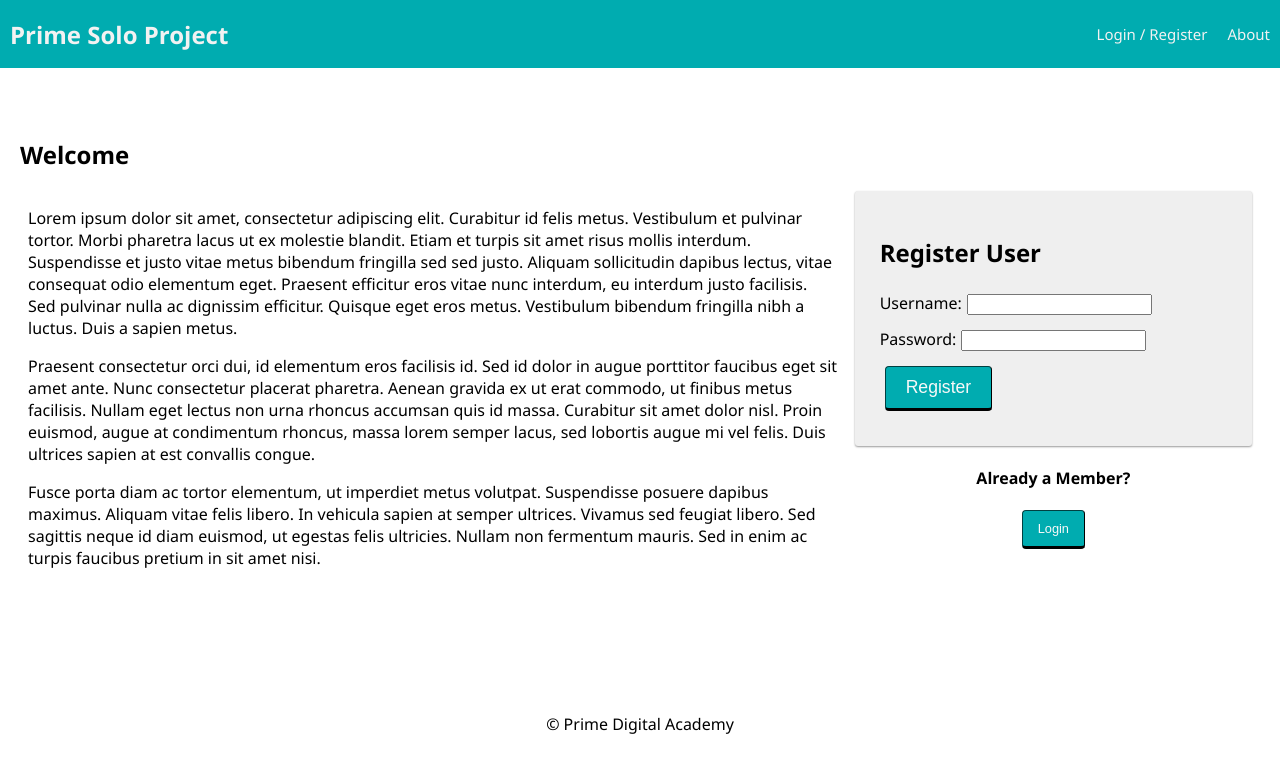
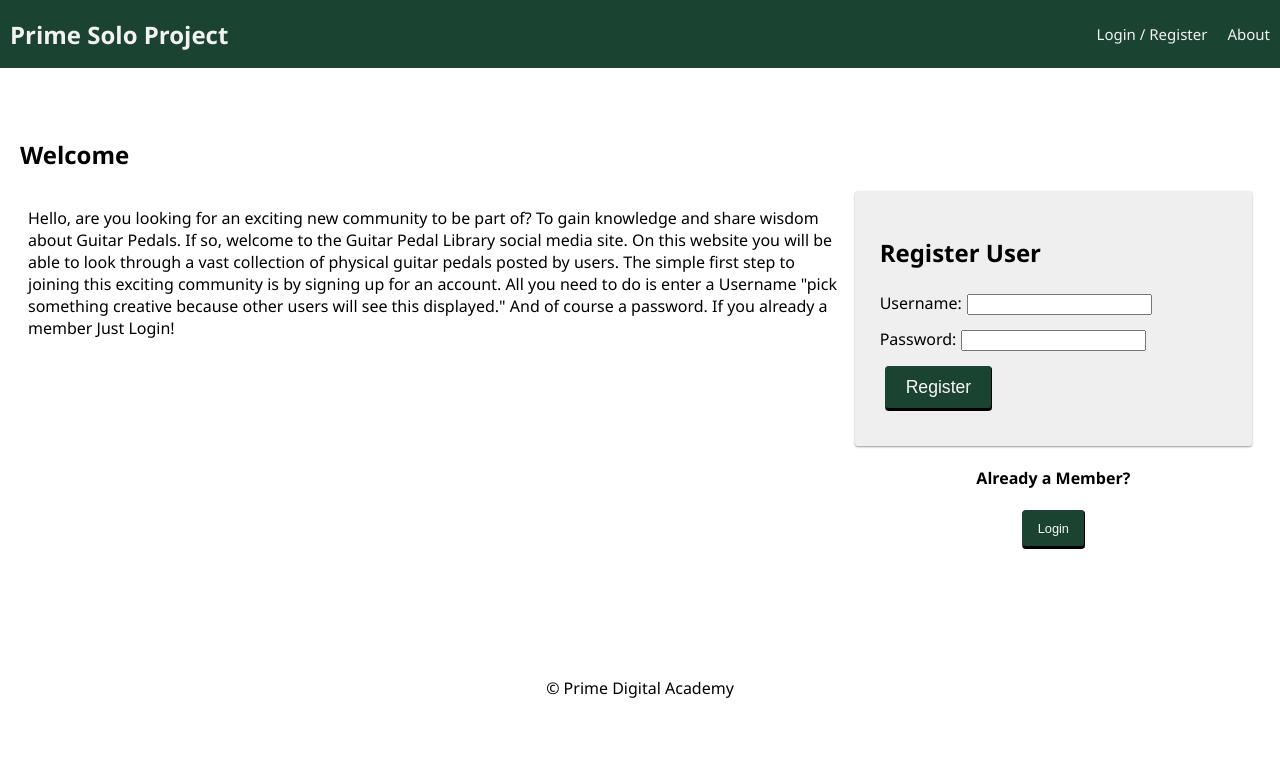
Before and after one commit to BuriedinDreams/solo-project-guitar-pedal-library, a React (Create React App) app: page /#/home in a window 1280 px wide. Shown: the top 772 px of the page. Built offline with nearby package versions, Linux system fonts and the light colour scheme; no server answers.

Commit message:
working on nav bar layout

```diff
--- a/src/components/App/App.css
+++ b/src/components/App/App.css
@@ -29,10 +29,10 @@ Button
 .btn {
   display: inline-block;
   padding: 10px 20px;
-  border-color: #014041;
+  border-color: #1b4332;
   border-width: 1px 1px 3px;
   border-radius: 4px;
-  background-color: #00acb0;
+  background-color: #1b4332;
   color: #f8f8f8;
   font-size: 1.1rem;
   outline: 0;
@@ -55,7 +55,7 @@ Button
 }
 
 .btn:hover {
-  background-color: #008183;
+  background-color: #1b4332;
   text-decoration: none;
 }
 
--- a/src/components/LandingPage/LandingPage.jsx
+++ b/src/components/LandingPage/LandingPage.jsx
@@ -20,35 +20,10 @@ function LandingPage() {
       <div className="grid">
         <div className="grid-col grid-col_8">
           <p>
-            Lorem ipsum dolor sit amet, consectetur adipiscing elit. Curabitur
-            id felis metus. Vestibulum et pulvinar tortor. Morbi pharetra lacus
-            ut ex molestie blandit. Etiam et turpis sit amet risus mollis
-            interdum. Suspendisse et justo vitae metus bibendum fringilla sed
-            sed justo. Aliquam sollicitudin dapibus lectus, vitae consequat odio
-            elementum eget. Praesent efficitur eros vitae nunc interdum, eu
-            interdum justo facilisis. Sed pulvinar nulla ac dignissim efficitur.
-            Quisque eget eros metus. Vestibulum bibendum fringilla nibh a
-            luctus. Duis a sapien metus.
-          </p>
-
-          <p>
-            Praesent consectetur orci dui, id elementum eros facilisis id. Sed
-            id dolor in augue porttitor faucibus eget sit amet ante. Nunc
-            consectetur placerat pharetra. Aenean gravida ex ut erat commodo, ut
-            finibus metus facilisis. Nullam eget lectus non urna rhoncus
-            accumsan quis id massa. Curabitur sit amet dolor nisl. Proin
-            euismod, augue at condimentum rhoncus, massa lorem semper lacus, sed
-            lobortis augue mi vel felis. Duis ultrices sapien at est convallis
-            congue.
-          </p>
-
-          <p>
-            Fusce porta diam ac tortor elementum, ut imperdiet metus volutpat.
-            Suspendisse posuere dapibus maximus. Aliquam vitae felis libero. In
-            vehicula sapien at semper ultrices. Vivamus sed feugiat libero. Sed
-            sagittis neque id diam euismod, ut egestas felis ultricies. Nullam
-            non fermentum mauris. Sed in enim ac turpis faucibus pretium in sit
-            amet nisi.
+            Hello, are you looking for an exciting new community to be part of? To gain knowledge and share wisdom about Guitar Pedals. If so, welcome to the Guitar Pedal Library social media site.
+            On this website you will be able to look through a vast collection of physical guitar pedals posted by users. The simple first step to joining this exciting community is by signing up for an account.
+            All you need to do is enter a Username "pick something creative because other users will see this displayed." And of course a password.
+            If you already a member Just Login!
           </p>
         </div>
         <div className="grid-col grid-col_4">
--- a/src/components/Nav/Nav.css
+++ b/src/components/Nav/Nav.css
@@ -5,7 +5,7 @@
   align-items: center;
 
   margin: 0 0 30px;
-  background-color: #00acb0;
+  background-color: #1b4332;
   overflow: hidden;
 }
 
@@ -24,7 +24,7 @@
 .navLink {
   display: inline-block;
   color: #f2f2f2;
-  background-color: #00acb0;
+  background-color: #1b4332;
   text-align: center;
   padding: 24px 10px;
   text-decoration: none;
@@ -38,5 +38,5 @@
 }
 
 .navLink:hover {
-  background-color: #008183;
+  background-color: #1b4332;
 }
--- a/src/components/Nav/Nav.jsx
+++ b/src/components/Nav/Nav.jsx
@@ -27,6 +27,10 @@ function Nav() {
           {loginLinkData.text}
         </Link>
 
+        <Link className="navLink" to="/about">
+          About
+        </Link>
+
         {user.id && (
           <>
             <Link className="navLink" to="/info">
@@ -35,10 +39,6 @@ function Nav() {
             <LogOutButton className="navLink" />
           </>
         )}
-
-        <Link className="navLink" to="/about">
-          About
-        </Link>
       </div>
     </div>
   );
```
Also changed, not shown: src/components/HomePage/HomePage.jsx (added), 1 other file (tests, documents, lock files or other folders).
